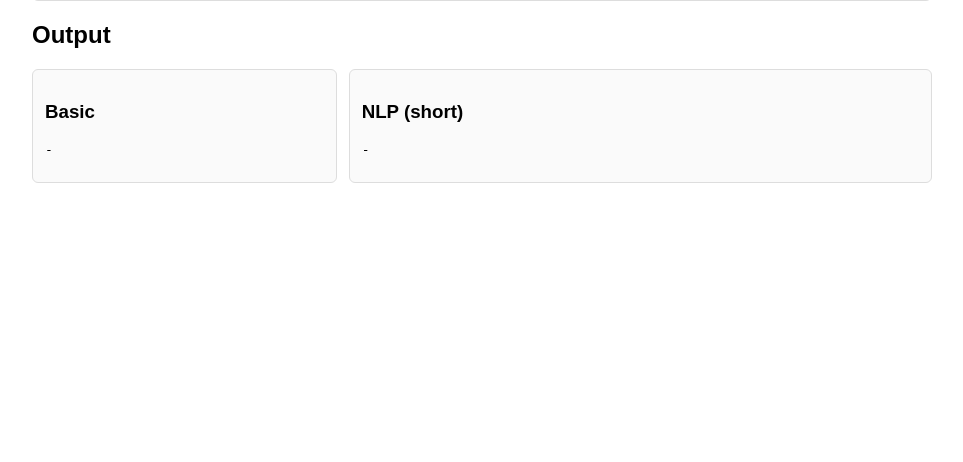
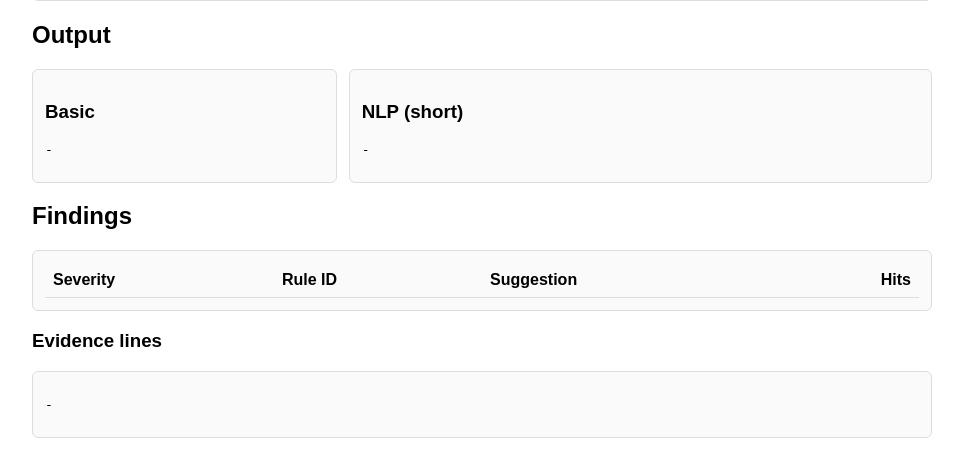
Before and after one commit to 2420090149-klh/OS-HACKATHON-2, a Flask app: page / in a window 1280 px wide. Shown: the part 460-922 px from the top of the page, without its empty margins (158-1121 px from the left). Before the commit the page ends 643 px from the top, so only its background shows below. Run offline with Flask 3, Linux system fonts and the light colour scheme; lists and menus that the app fills with data are empty.

Commit message:
Add findings summarizer and UI table; include findings in /analyze response

```diff
--- a/webapp/app.py
+++ b/webapp/app.py
@@ -1,4 +1,12 @@
+import os
+import sys
 from flask import Flask, render_template, request, jsonify
+
+# Ensure the project root is first on sys.path so our local `src` package is used
+ROOT = os.path.abspath(os.path.join(os.path.dirname(__file__), ".."))
+if ROOT not in sys.path:
+    sys.path.insert(0, ROOT)
+
 from src import analyzer
 
 app = Flask(__name__, template_folder="templates")
@@ -17,6 +25,11 @@ def analyze():
 
     basic = analyzer.analyze_text(text)
     nlp = analyzer.analyze_text_nlp(text)
+    findings = []
+    try:
+        findings = analyzer.summarize_findings(text)
+    except Exception:
+        findings = []
 
     # Normalize top_words for JSON-friendly output
     top_words = nlp.get("top_words", [])
@@ -43,6 +56,7 @@ def analyze():
             "pos_tags": nlp.get("pos_tags", {}),
             "top_words": top_words_out,
         },
+        "findings": findings,
     }
 
     return jsonify(result)
--- a/webapp/templates/index.html
+++ b/webapp/templates/index.html
@@ -43,6 +43,26 @@
       </div>
     </div>
 
+    <h2>Findings</h2>
+    <div class="card">
+      <table id="findingsTable" style="width:100%; border-collapse:collapse;">
+        <thead>
+          <tr>
+            <th style="text-align:left; padding:8px; border-bottom:1px solid #ddd">Severity</th>
+            <th style="text-align:left; padding:8px; border-bottom:1px solid #ddd">Rule ID</th>
+            <th style="text-align:left; padding:8px; border-bottom:1px solid #ddd">Suggestion</th>
+            <th style="text-align:right; padding:8px; border-bottom:1px solid #ddd">Hits</th>
+          </tr>
+        </thead>
+        <tbody id="findingsBody"></tbody>
+      </table>
+    </div>
+
+    <h3>Evidence lines</h3>
+    <div class="card">
+      <pre id="evidence">-</pre>
+    </div>
+
     <script>
       const analyzeBtn = document.getElementById('analyzeBtn');
       analyzeBtn.addEventListener('click', async () => {
@@ -63,6 +83,24 @@
           top_words: n.top_words.slice(0,5),
         };
         document.getElementById('nlp').textContent = JSON.stringify(short, null, 2);
+
+        // Render findings table
+        const findings = data.findings || [];
+        const tbody = document.getElementById('findingsBody');
+        tbody.innerHTML = '';
+        if (findings.length === 0) {
+          tbody.innerHTML = '<tr><td colspan="4" style="padding:8px">No findings detected</td></tr>';
+        } else {
+          findings.forEach(f => {
+            const tr = document.createElement('tr');
+            tr.innerHTML = `<td style="padding:8px">${f.severity}</td><td style="padding:8px">${f.rule_id}</td><td style="padding:8px">${f.suggestion}</td><td style="padding:8px; text-align:right">${f.hits}</td>`;
+            tbody.appendChild(tr);
+          });
+        }
+
+        // Render evidence lines (flatten all evidence)
+        const ev = findings.flatMap(f => f.evidence || []);
+        document.getElementById('evidence').textContent = ev.length ? ev.join('\n') : '-';
       });
     </script>
   </body>
```
Also changed, not shown: src/analyzer.py (+74 -0 lines).
